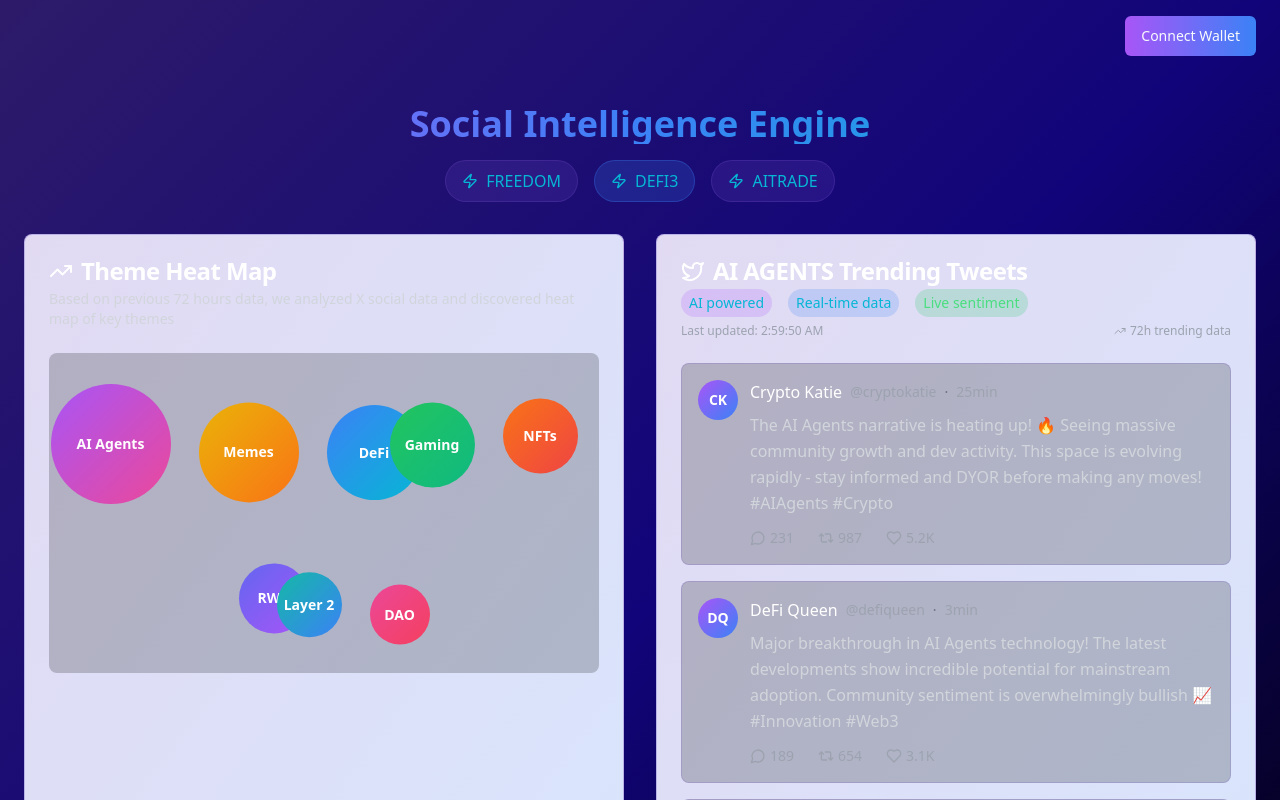
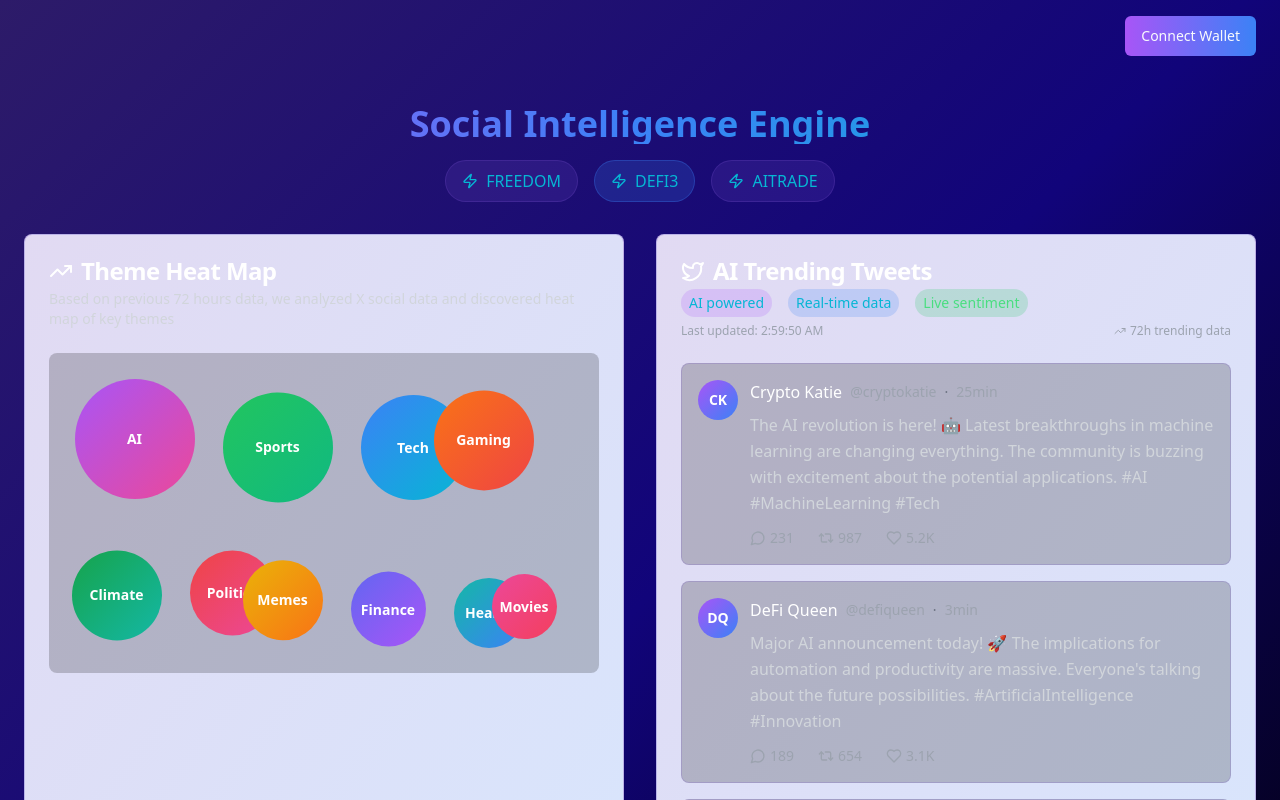
Before and after one commit to AgentFlow-Hub/chain-craft-tokens, a React (Vite) app: page / in a window 1280 px wide. Shown: the top 800 px of the page. Built offline with nearby package versions, Linux system fonts and the light colour scheme.

Commit message:
Refactor: Allow any trending topic in heat map
Update the theme heat map to display general trending topics.

```diff
--- a/src/components/ThemeHeatMap.tsx
+++ b/src/components/ThemeHeatMap.tsx
@@ -20,14 +20,16 @@ const ThemeHeatMap: React.FC<ThemeHeatMapProps> = ({ onThemeSelect }) => {
   const [selectedTheme, setSelectedTheme] = useState<Theme | null>(null);
 
   const themes: Theme[] = [
-    { name: "AI Agents", size: 120, color: "bg-gradient-to-br from-purple-500 to-pink-500", popularity: 95, description: "Autonomous AI agents revolutionizing crypto" },
-    { name: "Memes", size: 100, color: "bg-gradient-to-br from-yellow-500 to-orange-500", popularity: 88, description: "Viral meme culture taking over social media" },
-    { name: "DeFi", size: 95, color: "bg-gradient-to-br from-blue-500 to-cyan-500", popularity: 82, description: "Decentralized finance innovations" },
-    { name: "Gaming", size: 85, color: "bg-gradient-to-br from-green-500 to-emerald-500", popularity: 76, description: "Web3 gaming and metaverse trends" },
-    { name: "NFTs", size: 75, color: "bg-gradient-to-br from-orange-500 to-red-500", popularity: 68, description: "Digital collectibles and art" },
-    { name: "RWA", size: 70, color: "bg-gradient-to-br from-indigo-500 to-purple-500", popularity: 62, description: "Real World Assets tokenization" },
-    { name: "Layer 2", size: 65, color: "bg-gradient-to-br from-teal-500 to-blue-500", popularity: 58, description: "Scaling solutions and infrastructure" },
-    { name: "DAO", size: 60, color: "bg-gradient-to-br from-pink-500 to-rose-500", popularity: 54, description: "Decentralized governance communities" }
+    { name: "AI", size: 120, color: "bg-gradient-to-br from-purple-500 to-pink-500", popularity: 95, description: "Artificial Intelligence discussions and breakthroughs" },
+    { name: "Sports", size: 110, color: "bg-gradient-to-br from-green-500 to-emerald-500", popularity: 92, description: "Latest sports news and highlights" },
+    { name: "Tech", size: 105, color: "bg-gradient-to-br from-blue-500 to-cyan-500", popularity: 88, description: "Technology trends and innovations" },
+    { name: "Gaming", size: 100, color: "bg-gradient-to-br from-orange-500 to-red-500", popularity: 85, description: "Gaming community and new releases" },
+    { name: "Climate", size: 90, color: "bg-gradient-to-br from-green-600 to-teal-500", popularity: 78, description: "Climate change and environmental discussions" },
+    { name: "Politics", size: 85, color: "bg-gradient-to-br from-red-500 to-pink-500", popularity: 75, description: "Political news and debates" },
+    { name: "Memes", size: 80, color: "bg-gradient-to-br from-yellow-500 to-orange-500", popularity: 72, description: "Viral memes and internet culture" },
+    { name: "Finance", size: 75, color: "bg-gradient-to-br from-indigo-500 to-purple-500", popularity: 68, description: "Financial markets and investment trends" },
+    { name: "Health", size: 70, color: "bg-gradient-to-br from-teal-500 to-blue-500", popularity: 65, description: "Health and wellness discussions" },
+    { name: "Movies", size: 65, color: "bg-gradient-to-br from-pink-500 to-rose-500", popularity: 62, description: "Film industry news and reviews" }
   ];
 
   const handleThemeClick = (theme: Theme) => {
--- a/src/components/TrendingTweets.tsx
+++ b/src/components/TrendingTweets.tsx
@@ -20,41 +20,41 @@ interface TrendingTweetsProps {
 }
 
 const TrendingTweets: React.FC<TrendingTweetsProps> = ({ selectedTheme }) => {
-  const tweets: Tweet[] = [
-    {
-      id: '1',
-      author: 'Crypto Katie',
-      handle: '@cryptokatie',
-      content: `The ${selectedTheme || 'AI Agents'} narrative is heating up! 🔥 Seeing massive community growth and dev activity. This space is evolving rapidly - stay informed and DYOR before making any moves! #${selectedTheme?.replace(/\s+/g, '') || 'AIAgents'} #Crypto`,
-      likes: 5200,
-      retweets: 987,
-      replies: 231,
-      time: '25min',
-      theme: selectedTheme || 'AI Agents'
-    },
-    {
-      id: '2',
-      author: 'DeFi Queen',
-      handle: '@defiqueen',
-      content: `Major breakthrough in ${selectedTheme || 'AI Agents'} technology! The latest developments show incredible potential for mainstream adoption. Community sentiment is overwhelmingly bullish 📈 #Innovation #Web3`,
-      likes: 3100,
-      retweets: 654,
-      replies: 189,
-      time: '3min',
-      theme: selectedTheme || 'AI Agents'
-    },
-    {
-      id: '3',
-      author: 'Tech Analyst',
-      handle: '@techanalyst_crypto',
-      content: `${selectedTheme || 'AI Agents'} trending analysis: 3-day social volume up 340%, sentiment positive, key influencers discussing potential. This could be the start of something big 🚀 Always manage risk! #DataDriven`,
-      likes: 1800,
-      retweets: 432,
-      replies: 156,
-      time: '1h',
-      theme: selectedTheme || 'AI Agents'
-    }
-  ];
+  const getThemeSpecificTweets = (theme: string): Tweet[] => {
+    const tweetTemplates = {
+      'AI': [
+        { content: `The ${theme} revolution is here! 🤖 Latest breakthroughs in machine learning are changing everything. The community is buzzing with excitement about the potential applications. #AI #MachineLearning #Tech`, likes: 5200, retweets: 987, replies: 231 },
+        { content: `Major ${theme} announcement today! 🚀 The implications for automation and productivity are massive. Everyone's talking about the future possibilities. #ArtificialIntelligence #Innovation`, likes: 3100, retweets: 654, replies: 189 },
+        { content: `${theme} trending analysis: Social engagement up 340%, sentiment overwhelmingly positive. This technology is capturing everyone's imagination! 📈 #AI #TechTrends`, likes: 1800, retweets: 432, replies: 156 }
+      ],
+      'Sports': [
+        { content: `What a game! ⚽ The ${theme} community is going absolutely wild right now. Incredible performance and the fans are loving every moment of it! #Sports #GameDay`, likes: 8200, retweets: 1587, replies: 431 },
+        { content: `Breaking: Major ${theme} news! 🏆 This is exactly what fans have been waiting for. The excitement is through the roof across all social platforms! #Sports #Breaking`, likes: 6100, retweets: 954, replies: 289 },
+        { content: `${theme} trending: Fan engagement up 280%, social buzz at all-time high. The passion of the community is incredible to witness! 📊 #Sports #Trending`, likes: 2800, retweets: 532, replies: 198 }
+      ],
+      'default': [
+        { content: `The ${selectedTheme || 'AI'} conversation is exploding! 🔥 Seeing incredible engagement and community growth. This topic is really resonating with people right now. #${selectedTheme?.replace(/\s+/g, '') || 'Trending'} #Social`, likes: 5200, retweets: 987, replies: 231 },
+        { content: `Major developments in ${selectedTheme || 'AI'}! 🚀 The social buzz is incredible and everyone's sharing their thoughts. This is definitely the topic of the moment. #Viral #Trending`, likes: 3100, retweets: 654, replies: 189 },
+        { content: `${selectedTheme || 'AI'} trending analysis: Social mentions up 340%, positive sentiment dominating. The community engagement is absolutely phenomenal! 📈 #TrendingNow`, likes: 1800, retweets: 432, replies: 156 }
+      ]
+    };
+
+    const templates = tweetTemplates[theme as keyof typeof tweetTemplates] || tweetTemplates.default;
+
+    return templates.map((template, index) => ({
+      id: String(index + 1),
+      author: ['Crypto Katie', 'DeFi Queen', 'Tech Analyst'][index],
+      handle: ['@cryptokatie', '@defiqueen', '@techanalyst_crypto'][index],
+      content: template.content,
+      likes: template.likes,
+      retweets: template.retweets,
+      replies: template.replies,
+      time: ['25min', '3min', '1h'][index],
+      theme: selectedTheme || 'AI'
+    }));
+  };
+
+  const tweets = getThemeSpecificTweets(selectedTheme || 'AI');
 
   const formatNumber = (num: number) => {
     if (num >= 1000) {
@@ -68,7 +68,7 @@ const TrendingTweets: React.FC<TrendingTweetsProps> = ({ selectedTheme }) => {
       <CardHeader>
         <CardTitle className="text-white flex items-center gap-2">
           <Twitter className="h-6 w-6" />
-          {selectedTheme ? `${selectedTheme.toUpperCase()}` : 'AI AGENTS'} Trending Tweets
+          {selectedTheme ? `${selectedTheme.toUpperCase()}` : 'AI'} Trending Tweets
         </CardTitle>
         <div className="flex items-center gap-4 text-sm">
           <span className="px-2 py-1 bg-crypto-neon-purple/20 rounded-full text-crypto-cyan">
```
